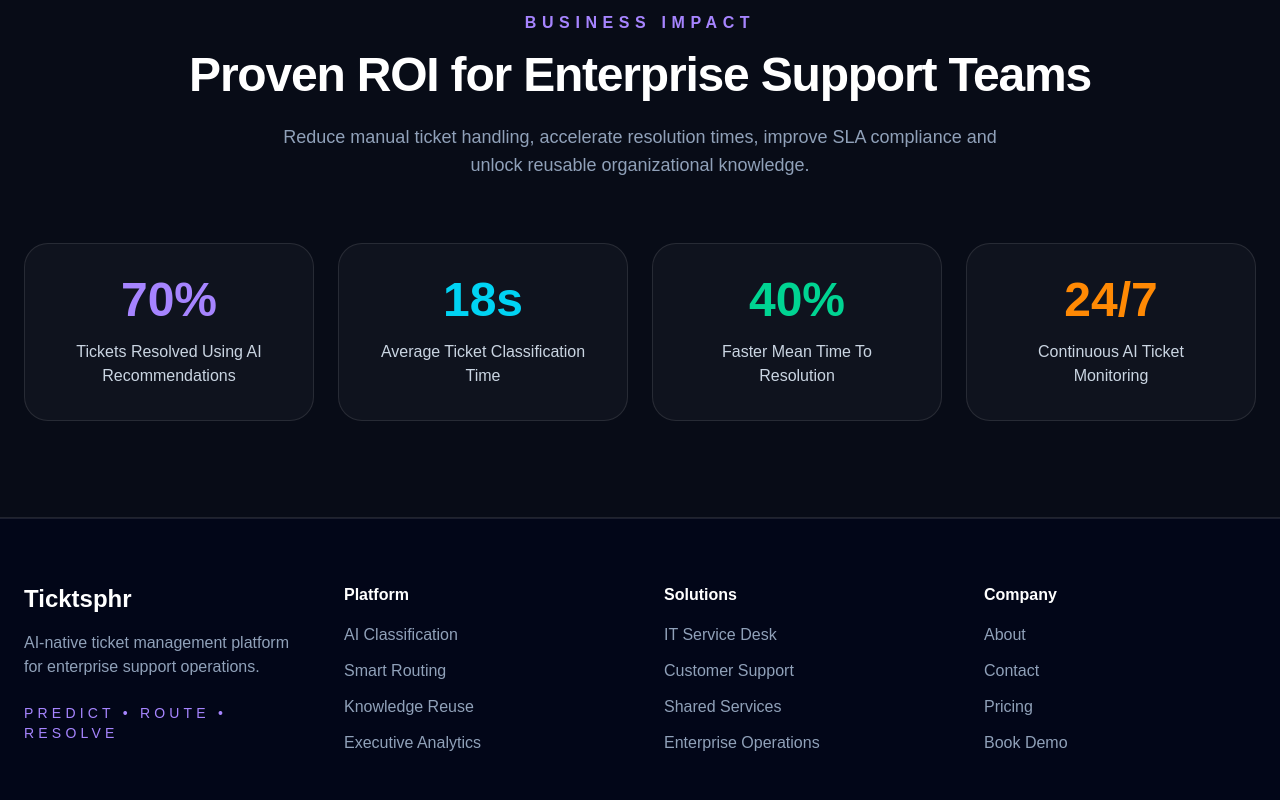
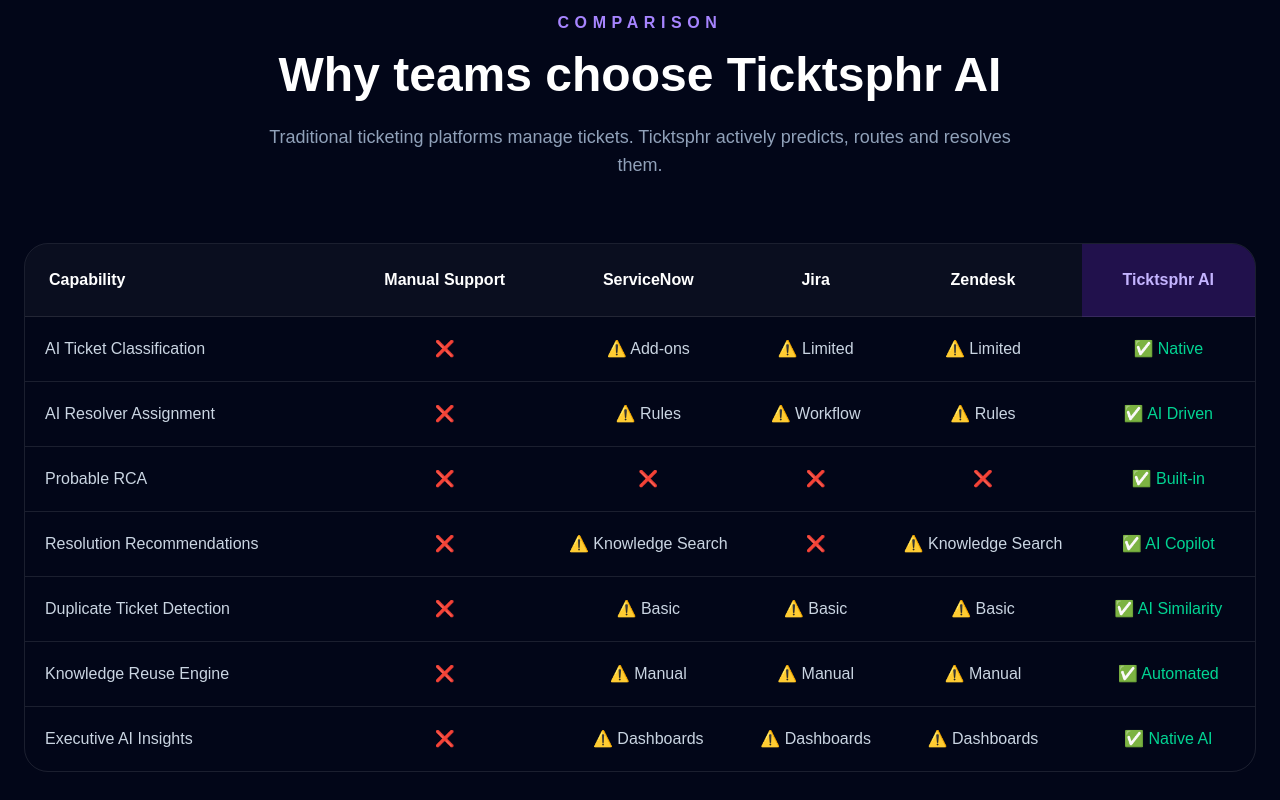
Before and after one commit to umayank-design/ticktsphr-marketing-website, a Next.js app: page / in a window 1280 px wide. Shown: the part 7040-7840 px from the top of the page. Built offline with nearby package versions, Linux system fonts and the light colour scheme.

Commit message:
Add comparison section

```diff
--- a/app/page.tsx
+++ b/app/page.tsx
@@ -438,6 +438,109 @@
           </div>
         </div>
       </section>
+      <section className="border-y border-white/10 bg-slate-950">
+  <div className="mx-auto max-w-7xl px-6 py-24">
+
+    <div className="text-center">
+      <p className="font-black uppercase tracking-[0.35em] text-violet-400">
+        COMPARISON
+      </p>
+
+      <h2 className="mt-4 text-5xl font-black">
+        Why teams choose Ticktsphr AI
+      </h2>
+
+      <p className="mx-auto mt-6 max-w-3xl text-lg text-slate-400">
+        Traditional ticketing platforms manage tickets.
+        Ticktsphr actively predicts, routes and resolves them.
+      </p>
+    </div>
+
+    <div className="mt-16 overflow-x-auto rounded-3xl border border-white/10">
+      <table className="w-full">
+        <thead>
+          <tr className="bg-white/[0.03]">
+            <th className="p-6 text-left">Capability</th>
+            <th className="p-6 text-center">Manual Support</th>
+            <th className="p-6 text-center">ServiceNow</th>
+            <th className="p-6 text-center">Jira</th>
+            <th className="p-6 text-center">Zendesk</th>
+            <th className="p-6 text-center bg-violet-600/20 text-violet-300">
+              Ticktsphr AI
+            </th>
+          </tr>
+        </thead>
+
+        <tbody className="text-slate-300">
+
+          <tr className="border-t border-white/10">
+            <td className="p-5">AI Ticket Classification</td>
+            <td className="text-center">❌</td>
+            <td className="text-center">⚠️ Add-ons</td>
+            <td className="text-center">⚠️ Limited</td>
+            <td className="text-center">⚠️ Limited</td>
+            <td className="text-center text-emerald-400">✅ Native</td>
+          </tr>
+
+          <tr className="border-t border-white/10">
+            <td className="p-5">AI Resolver Assignment</td>
+            <td className="text-center">❌</td>
+            <td className="text-center">⚠️ Rules</td>
+            <td className="text-center">⚠️ Workflow</td>
+            <td className="text-center">⚠️ Rules</td>
+            <td className="text-center text-emerald-400">✅ AI Driven</td>
+          </tr>
+
+          <tr className="border-t border-white/10">
+            <td className="p-5">Probable RCA</td>
+            <td className="text-center">❌</td>
+            <td className="text-center">❌</td>
+            <td className="text-center">❌</td>
+            <td className="text-center">❌</td>
+            <td className="text-center text-emerald-400">✅ Built-in</td>
+          </tr>
+
+          <tr className="border-t border-white/10">
+            <td className="p-5">Resolution Recommendations</td>
+            <td className="text-center">❌</td>
+            <td className="text-center">⚠️ Knowledge Search</td>
+            <td className="text-center">❌</td>
+            <td className="text-center">⚠️ Knowledge Search</td>
+            <td className="text-center text-emerald-400">✅ AI Copilot</td>
+          </tr>
+
+          <tr className="border-t border-white/10">
+            <td className="p-5">Duplicate Ticket Detection</td>
+            <td className="text-center">❌</td>
+            <td className="text-center">⚠️ Basic</td>
+            <td className="text-center">⚠️ Basic</td>
+            <td className="text-center">⚠️ Basic</td>
+            <td className="text-center text-emerald-400">✅ AI Similarity</td>
+          </tr>
+
+          <tr className="border-t border-white/10">
+            <td className="p-5">Knowledge Reuse Engine</td>
+            <td className="text-center">❌</td>
+            <td className="text-center">⚠️ Manual</td>
+            <td className="text-center">⚠️ Manual</td>
+            <td className="text-center">⚠️ Manual</td>
+            <td className="text-center text-emerald-400">✅ Automated</td>
+          </tr>
+
+          <tr className="border-t border-white/10">
+            <td className="p-5">Executive AI Insights</td>
+            <td className="text-center">❌</td>
+            <td className="text-center">⚠️ Dashboards</td>
+            <td className="text-center">⚠️ Dashboards</td>
+            <td className="text-center">⚠️ Dashboards</td>
+            <td className="text-center text-emerald-400">✅ Native AI</td>
+          </tr>
+
+        </tbody>
+      </table>
+    </div>
+  </div>
+</section>
       {/* ROI SECTION */}
 
 <section className="relative border-y border-white/10 bg-white/[0.02]">
```
